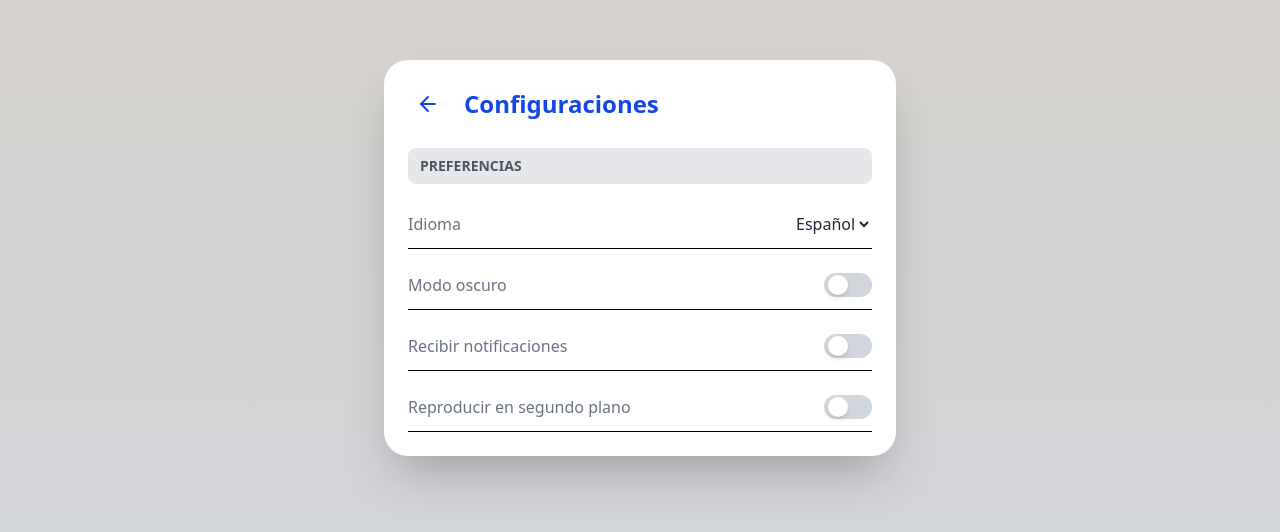
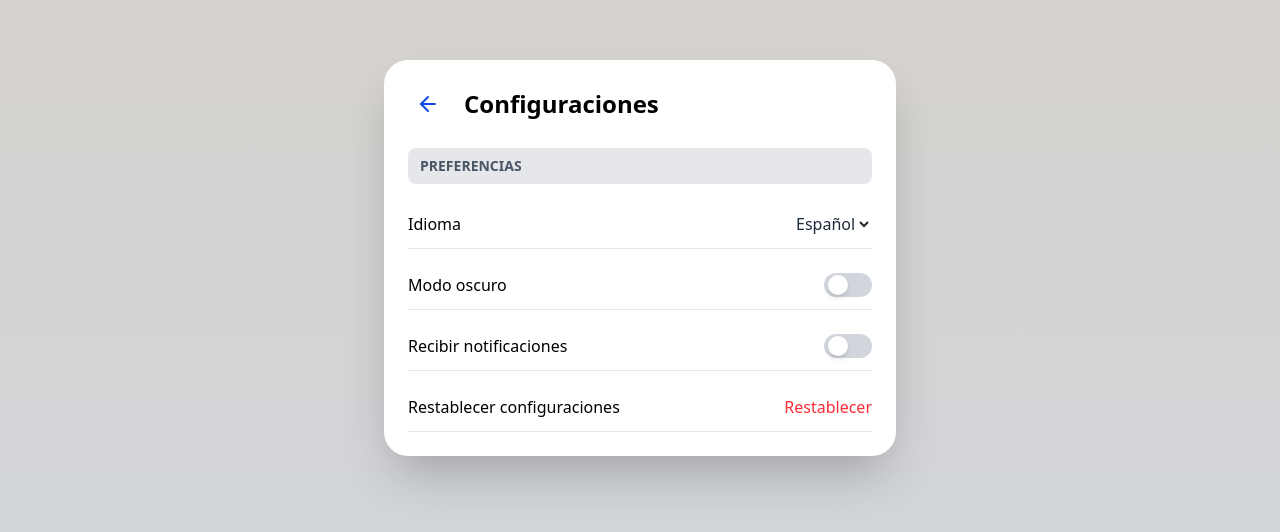
Before and after one commit to Teo1188/FrontEnd-Grupo5, a React (Vite) app: page /configuracion in a window 1280 px wide. Shown: the part 142-674 px from the top of the page. Built offline with nearby package versions, Linux system fonts and the light colour scheme.

Commit message:
Funcionalidad en settings

```diff
--- a/src/App.jsx
+++ b/src/App.jsx
@@ -8,9 +8,11 @@ import UserProfile from './pages/UserProfile';
 import EditProfile from './pages/EditProfile';
 import PasswordRecovery from './pages/PasswordRecovery';
 import Settings from './pages/Settings';
+import { ThemeProvider } from './context/ThemeContext'; // Importa el ThemeProvider
 
 const App = () => {
   return (
+    <ThemeProvider> {/* Envuelve tu aplicación con el ThemeProvider */}
       <Router>
         <Routes>
           <Route path="/" element={<Navigate to="/login" replace />} />
@@ -24,6 +26,7 @@ const App = () => {
           <Route path="*" element={<Navigate to="/login" replace />} />
         </Routes>
       </Router>
+    </ThemeProvider>
   );
 };
 
@@ -39,6 +42,4 @@ const LayoutWithMenu = ({ children }) => {
   );
 };
 
-
-
 export default App;
--- /dev/null
+++ b/src/context/ThemeContext.jsx
@@ -0,0 +1,27 @@
+// src/context/ThemeContext.js
+import React, { createContext, useContext, useState, useEffect } from 'react';
+
+const ThemeContext = createContext();
+
+export const ThemeProvider = ({ children }) => {
+  const [theme, setTheme] = useState(localStorage.getItem('theme') || 'light');
+
+  useEffect(() => {
+    document.documentElement.classList.toggle('dark', theme === 'dark');
+    localStorage.setItem('theme', theme);
+  }, [theme]);
+
+  const toggleTheme = () => {
+    setTheme((prevTheme) => (prevTheme === 'dark' ? 'light' : 'dark'));
+  };
+
+  return (
+    <ThemeContext.Provider value={{ theme, toggleTheme }}>
+      {children}
+    </ThemeContext.Provider>
+  );
+};
+
+export const useTheme = () => {
+  return useContext(ThemeContext);
+};
--- a/src/pages/Settings.jsx
+++ b/src/pages/Settings.jsx
@@ -1,94 +1,195 @@
 import React, { useState, useEffect } from 'react';
-import { Moon, Sun, Globe, Bell, Play, ArrowLeft } from 'lucide-react';
+import { ArrowLeft } from 'lucide-react';
 import { useNavigate } from 'react-router-dom';
+
+// Objeto de traducciones
+const translations = {
+  es: {
+    settings: "Configuraciones",
+    preferences: "PREFERENCIAS",
+    language: "Idioma",
+    darkMode: "Modo oscuro",
+    notifications: "Recibir notificaciones",
+    reset: "Restablecer configuraciones",
+    resetButton: "Restablecer",
+    activateDarkMode: "Activar modo oscuro",
+    activateLightMode: "Activar modo claro",
+    activateNotifications: "Activar notificaciones",
+    deactivateNotifications: "Desactivar notificaciones"
+  },
+  en: {
+    settings: "Settings",
+    preferences: "PREFERENCES",
+    language: "Language",
+    darkMode: "Dark mode",
+    notifications: "Receive notifications",
+    reset: "Reset settings",
+    resetButton: "Reset",
+    activateDarkMode: "Activate dark mode",
+    activateLightMode: "Activate light mode",
+    activateNotifications: "Activate notifications",
+    deactivateNotifications: "Deactivate notifications"
+  }
+};
 
 const Settings = () => {
   const navigate = useNavigate();
-  const [theme, setTheme] = useState(localStorage.getItem('theme') || 'light');
+
+  // Inicializar el tema desde localStorage o usar 'light' como valor predeterminado
+  const [theme, setTheme] = useState(() => {
+    // Obtener el tema guardado o usar 'light' como valor predeterminado
+    const savedTheme = localStorage.getItem('theme');
+    return savedTheme || 'light';
+  });
+
   const [language, setLanguage] = useState(localStorage.getItem('language') || 'es');
   const [notifications, setNotifications] = useState(localStorage.getItem('notifications') === 'true');
-  const [backgroundPlay, setBackgroundPlay] = useState(localStorage.getItem('backgroundPlay') === 'true');
 
+  // Función para obtener texto según el idioma seleccionado
+  const t = (key) => {
+    return translations[language][key] || key;
+  };
+
+  // Efecto para aplicar el tema al cargar el componente y cuando cambie
   useEffect(() => {
+    // Aplicar la clase 'dark' al documento según el tema seleccionado
     if (theme === 'dark') {
       document.documentElement.classList.add('dark');
     } else {
       document.documentElement.classList.remove('dark');
     }
+
+    // Guardar el tema en localStorage
+    localStorage.setItem('theme', theme);
   }, [theme]);
 
+  // Función para alternar entre temas
   const toggleTheme = () => {
     const newTheme = theme === 'dark' ? 'light' : 'dark';
     setTheme(newTheme);
-    localStorage.setItem('theme', newTheme);
   };
 
   useEffect(() => {
     localStorage.setItem('language', language);
   }, [language]);
 
+  // Actualizar notificaciones en localStorage cuando cambia el estado
   useEffect(() => {
-    localStorage.setItem('notifications', notifications);
+    localStorage.setItem('notifications', notifications.toString());
   }, [notifications]);
 
-  useEffect(() => {
-    localStorage.setItem('backgroundPlay', backgroundPlay);
-  }, [backgroundPlay]);
+  // Función para manejar el cambio de notificaciones
+  const toggleNotifications = () => {
+    setNotifications(prevState => !prevState);
+  };
+
+  const resetSettings = () => {
+    // Establecer valores predeterminados
+    setTheme('light');
+    setLanguage('es');
+    setNotifications(false);
+
+    // Eliminar la clase dark
+    document.documentElement.classList.remove('dark');
+
+    // Actualizar localStorage con valores predeterminados
+    localStorage.setItem('theme', 'light');
+    localStorage.setItem('language', 'es');
+    localStorage.setItem('notifications', 'false');
+  };
 
   return (
-    <div className="min-h-screen flex justify-center items-center bg-gradient-to-b from-[#D7D2CB] to-gray-300 p-6 dark:bg-gray-900">
-      <div className="bg-white shadow-2xl rounded-3xl w-full max-w-lg p-6 dark:bg-gray-800 dark:text-white">
-
+    <div className={`min-h-screen flex justify-center items-center p-6 transition-colors duration-200 ${theme === 'dark' ? 'bg-gradient-to-b from-gray-900 to-gray-800' : 'bg-gradient-to-b from-[#D7D2CB] to-gray-300'}`}>
+      <div className={`shadow-2xl rounded-3xl w-full max-w-lg p-6 transition-colors duration-200 ${theme === 'dark' ? 'bg-gray-800' : 'bg-white'}`}>
         <div className="flex items-center mb-6">
-          <button onClick={() => navigate(-1)} className="p-2 rounded-full hover:bg-gray-200 dark:hover:bg-gray-700">
-            <ArrowLeft className="text-blue-700 dark:text-white" />
+          <button
+            onClick={() => navigate(-1)}
+            className={`p-2 rounded-full transition-colors duration-200 ${theme === 'dark' ? 'hover:bg-gray-700' : 'hover:bg-gray-200'}`}
+          >
+            <ArrowLeft className={`${theme === 'dark' ? 'text-blue-400' : 'text-blue-700'}`} />
           </button>
-          <h1 className="ml-4 text-2xl font-bold text-blue-700 dark:text-white">Configuraciones</h1>
+          <h1 className={`ml-4 text-2xl font-bold transition-colors duration-200 ${theme === 'dark' ? 'text-white' : 'text-black'}`}>
+            {t('settings')}
+          </h1>
         </div>
 
         <div>
-          <h3 className="bg-gray-200 text-gray-600 text-sm font-semibold py-2 px-3 rounded-lg dark:bg-gray-700 dark:text-gray-300">PREFERENCIAS</h3>
+          <h3 className={`text-sm font-semibold py-2 px-3 rounded-lg transition-colors duration-200 ${
+            theme === 'dark' ? 'bg-gray-700 text-gray-300' : 'bg-gray-200 text-gray-600'
+          }`}>
+            {t('preferences')}
+          </h3>
           <div className="mt-4 space-y-3">
 
-            <div className="flex justify-between items-center py-3 border-b dark:border-gray-600">
-              <span className="text-gray-500 dark:text-gray-300">Idioma</span>
+            {/* Idioma */}
+            <div className={`flex justify-between items-center py-3 border-b transition-colors duration-200 ${
+              theme === 'dark' ? 'border-gray-600' : 'border-gray-200'
+            }`}>
+              <span className={`transition-colors duration-200 ${theme === 'dark' ? 'text-white' : 'text-black'}`}>
+                {t('language')}
+              </span>
               <select
                 value={language}
                 onChange={(e) => setLanguage(e.target.value)}
-                className="text-gray-800 font-medium border-none bg-transparent focus:outline-none dark:bg-gray-800 dark:text-white"
+                className={`font-medium border-none focus:outline-none transition-colors duration-200 ${
+                  theme === 'dark'
+                    ? 'text-white bg-gray-800'
+                    : 'text-gray-800 bg-transparent'
+                }`}
               >
-                <option value="es">Español</option>
-                <option value="en">English</option>
+                <option value="es" className={theme === 'dark' ? 'bg-gray-800 text-white' : 'bg-white text-gray-800'}>
+                  Español
+                </option>
+                <option value="en" className={theme === 'dark' ? 'bg-gray-800 text-white' : 'bg-white text-gray-800'}>
+                  English
+                </option>
               </select>
             </div>
 
-            <div className="flex justify-between items-center py-3 border-b dark:border-gray-600">
-              <span className="text-gray-500 dark:text-gray-300">Modo oscuro</span>
+            {/* Modo Oscuro */}
+            <div className={`flex justify-between items-center py-3 border-b transition-colors duration-200 ${
+              theme === 'dark' ? 'border-gray-600' : 'border-gray-200'
+            }`}>
+              <span className={`transition-colors duration-200 ${theme === 'dark' ? 'text-white' : 'text-black'}`}>
+                {t('darkMode')}
+              </span>
               <button
                 onClick={toggleTheme}
                 className={`w-12 h-6 flex items-center rounded-full p-1 transition ${theme === 'dark' ? 'bg-blue-600' : 'bg-gray-300'}`}
+                aria-label={theme === 'dark' ? t('activateLightMode') : t('activateDarkMode')}
               >
-                <div className={`w-5 h-5 bg-white rounded-full shadow-md transform ${theme === 'dark' ? 'translate-x-6' : ''}`}></div>
+                <div className={`w-5 h-5 bg-white rounded-full shadow-md transform transition-transform duration-200 ${theme === 'dark' ? 'translate-x-6' : ''}`}></div>
               </button>
             </div>
 
-            <div className="flex justify-between items-center py-3 border-b dark:border-gray-600">
-              <span className="text-gray-500 dark:text-gray-300">Recibir notificaciones</span>
+            {/* Notificaciones */}
+            <div className={`flex justify-between items-center py-3 border-b transition-colors duration-200 ${
+              theme === 'dark' ? 'border-gray-600' : 'border-gray-200'
+            }`}>
+              <span className={`transition-colors duration-200 ${theme === 'dark' ? 'text-white' : 'text-black'}`}>
+                {t('notifications')}
+              </span>
               <button
-                onClick={() => setNotifications(!notifications)}
+                onClick={toggleNotifications}
                 className={`w-12 h-6 flex items-center rounded-full p-1 transition ${notifications ? 'bg-blue-600' : 'bg-gray-300'}`}
+                aria-label={notifications ? t('deactivateNotifications') : t('activateNotifications')}
               >
-                <div className={`w-5 h-5 bg-white rounded-full shadow-md transform ${notifications ? 'translate-x-6' : ''}`}></div>
+                <div className={`w-5 h-5 bg-white rounded-full shadow-md transform transition-transform duration-200 ${notifications ? 'translate-x-6' : ''}`}></div>
               </button>
             </div>
 
-            <div className="flex justify-between items-center py-3 border-b dark:border-gray-600">
-              <span className="text-gray-500 dark:text-gray-300">Reproducir en segundo plano</span>
+            {/* Restablecer Configuraciones */}
+            <div className={`flex justify-between items-center py-3 border-b transition-colors duration-200 ${
+              theme === 'dark' ? 'border-gray-600' : 'border-gray-200'
+            }`}>
+              <span className={`transition-colors duration-200 ${theme === 'dark' ? 'text-white' : 'text-black'}`}>
+                {t('reset')}
+              </span>
               <button
-                onClick={() => setBackgroundPlay(!backgroundPlay)}
-                className={`w-12 h-6 flex items-center rounded-full p-1 transition ${backgroundPlay ? 'bg-blue-600' : 'bg-gray-300'}`}
+                onClick={resetSettings}
+                className={`hover:underline transition-colors duration-200 ${theme === 'dark' ? 'text-red-400' : 'text-red-500'}`}
               >
-                <div className={`w-5 h-5 bg-white rounded-full shadow-md transform ${backgroundPlay ? 'translate-x-6' : ''}`}></div>
+                {t('resetButton')}
               </button>
             </div>
           </div>
```
Also changed, not shown: src/components/ExtraHour.jsx (+47 -2 lines), src/pages/EditProfile.jsx (+9 -3 lines), src/pages/UserProfile.jsx (+8 -31 lines). Lines whose indentation alone changed are shown as unchanged.
